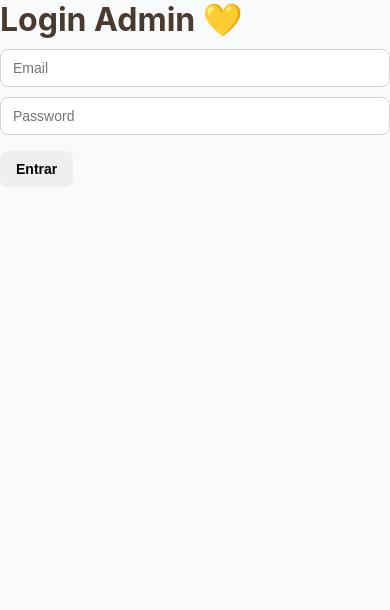
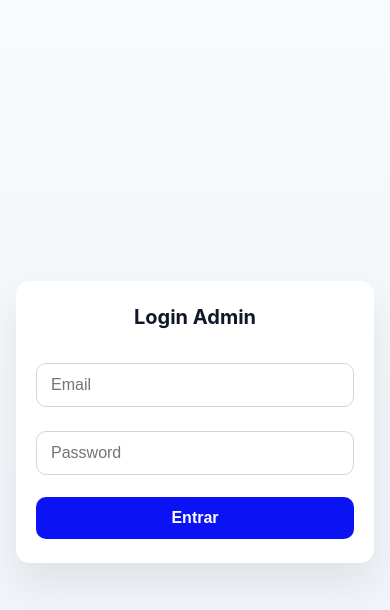
Before and after one commit to pacarrenoe/365-cartas, a React (Vite) app: page /admin in a window 390 px wide. Shown: the top 610 px of the page. Built offline with nearby package versions, Linux system fonts and the light colour scheme.

Commit message:
sE AJUSTA VISUAL

```diff
--- a/src/components/Login.jsx
+++ b/src/components/Login.jsx
@@ -21,7 +21,7 @@ export default function Login() {
   return (
     <div className="login-wrapper">
       <div className="login-card">
-        <h1>Login Admin 💛</h1>
+        <h1>Login Admin</h1>
 
         <input
           placeholder="Email"
--- a/src/components/admin/CrearCarta.jsx
+++ b/src/components/admin/CrearCarta.jsx
@@ -5,6 +5,7 @@ export default function CrearCarta({ onCreate }) {
   const [texto, setTexto] = useState("");
 
   return (
+    <>
       <div className="card">
         <h2>Nueva carta</h2>
 
@@ -21,10 +22,16 @@ export default function CrearCarta({ onCreate }) {
           value={texto}
           onChange={e => setTexto(e.target.value)}
         />
+      </div>
 
-      <button onClick={() => onCreate(dia, texto)}>
+      <div className="form-actions">
+        <button
+          className="btn-primary"
+          onClick={() => onCreate(dia, texto)}
+        >
           Guardar
         </button>
       </div>
+    </>
   );
 }
--- a/src/styles/admin.css
+++ b/src/styles/admin.css
@@ -234,3 +234,125 @@
     display: none;
   }
 }
+
+.card-actions {
+  margin-top: 16px;
+  display: flex;
+  justify-content: flex-end;
+}
+
+@media (max-width: 768px) {
+  .card-actions {
+    justify-content: stretch;
+  }
+
+  .card-actions button {
+    width: 100%;
+    padding: 12px;
+    font-size: 16px; /* evita zoom en iOS */
+  }
+}
+
+
+
+/* ===============================
+   LOGIN
+   =============================== */
+
+.login-wrapper {
+  min-height: 100vh;
+  display: flex;
+  align-items: center;
+  justify-content: center;
+  background: linear-gradient(180deg, #f8fafc, #eef2f7);
+  padding: 16px;
+}
+
+.login-card {
+  width: 100%;
+  max-width: 380px;
+  background: #ffffff;
+  padding: 32px 28px;
+  border-radius: 16px;
+  box-shadow: 0 20px 40px rgba(0,0,0,0.08);
+  display: flex;
+  flex-direction: column;
+  gap: 14px;
+}
+
+.login-card h1 {
+  margin: 0 0 10px;
+  text-align: center;
+  font-size: 22px;
+  font-weight: 700;
+  color: #111827;
+}
+
+/* Inputs */
+.login-card input {
+  width: 100%;
+  padding: 12px 14px;
+  border-radius: 10px;
+  border: 1px solid #d1d5db;
+  font-size: 15px;
+  transition: border 0.2s, box-shadow 0.2s;
+}
+
+.login-card input:focus {
+  outline: none;
+  border-color: #f59e0b;
+  box-shadow: 0 0 0 3px rgba(245, 158, 11, 0.25);
+}
+
+/* Error */
+.login-card p {
+  margin: 0;
+  font-size: 14px;
+  text-align: center;
+}
+
+/* Botón */
+.login-card button {
+  margin-top: 8px;
+  padding: 12px;
+  border-radius: 10px;
+  border: none;
+  background: #0b13f5;
+  color: white;
+  font-size: 15px;
+  font-weight: 700;
+  cursor: pointer;
+  transition: transform 0.1s, box-shadow 0.1s;
+}
+
+.login-card button:hover {
+  transform: translateY(-1px);
+  box-shadow: 0 8px 16px rgba(0,0,0,0.12);
+}
+
+.login-card button:active {
+  transform: translateY(0);
+}
+
+/* ===============================
+   MOBILE / IPHONE FRIENDLY
+   =============================== */
+
+@media (max-width: 480px) {
+  .login-card {
+    padding: 24px 20px;
+    border-radius: 14px;
+  }
+
+  .login-card h1 {
+    font-size: 20px;
+  }
+
+  .login-card input {
+    font-size: 16px; /* evita zoom en iOS */
+  }
+
+  .login-card button {
+    font-size: 16px;
+  }
+}
```
Lines whose indentation alone changed are shown as unchanged.
